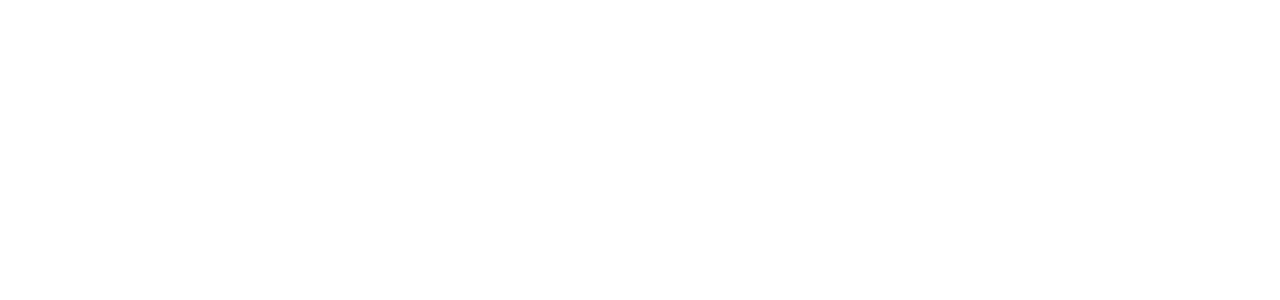
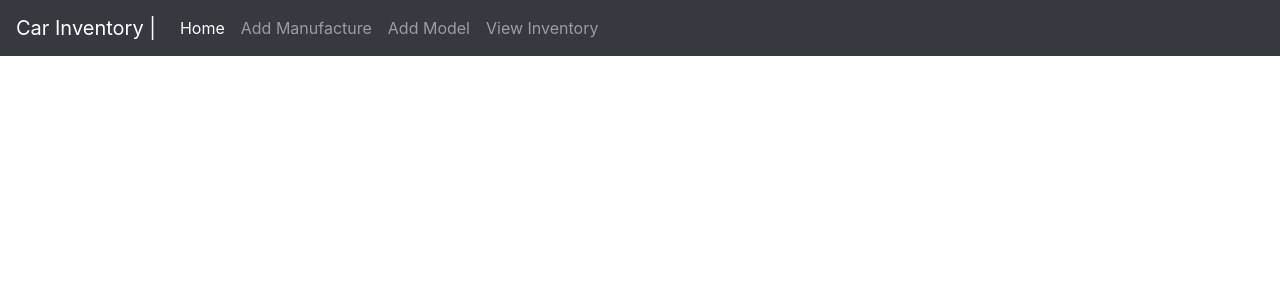
Before and after one commit to surajrana52/car-inventory, a PHP site: page / in a window 1280 px wide. Before the commit the part shown is empty. Shown: the top 300 px of the page. Run offline with PHP 8.4, Linux system fonts and the light colour scheme; some libraries are stand-ins or nearby versions.

Commit message:
Create navigation bar

```diff
--- a/views/index.php
+++ b/views/index.php
@@ -12,6 +12,11 @@
 </head>
 <body>
 
+<?php
+include ('layouts/header.php');
+?>
+
+
 
 <script src="../assests/js/jquery-3.3.1.min.js"></script>
 <script src="../assests/js/bootstrap.min.js"></script>
--- a/views/layouts/header.php
+++ b/views/layouts/header.php
@@ -0,0 +1,24 @@
+<nav class="navbar navbar-expand-lg navbar-dark bg-dark">
+    <a class="navbar-brand" href="#">Car Inventory |</a>
+    <button class="navbar-toggler" type="button" data-toggle="collapse" data-target="#navbarSupportedContent" aria-controls="navbarSupportedContent" aria-expanded="false" aria-label="Toggle navigation">
+        <span class="navbar-toggler-icon"></span>
+    </button>
+
+    <div class="collapse navbar-collapse" id="navbarSupportedContent">
+        <ul class="navbar-nav">
+            <li class="nav-item active">
+                <a class="nav-link" href="#">Home</a>
+            </li>
+            <li class="nav-item">
+                <a class="nav-link" href="#">Add Manufacture</a>
+            </li>
+            <li class="nav-item">
+                <a class="nav-link" href="#">Add Model</a>
+            </li>
+            <li class="nav-item">
+                <a class="nav-link" href="#">View Inventory</a>
+            </li>
+
+        </ul>
+    </div>
+</nav>
```
